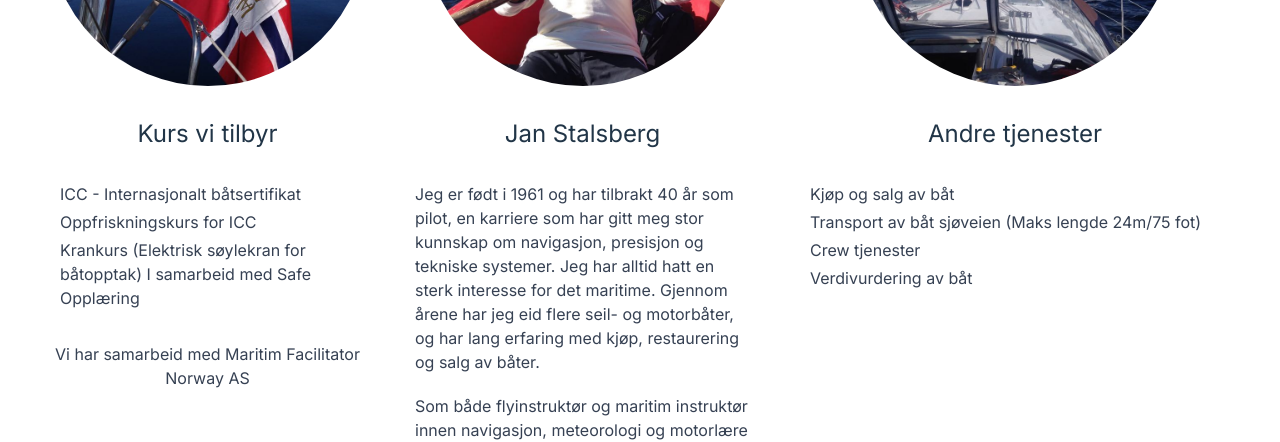
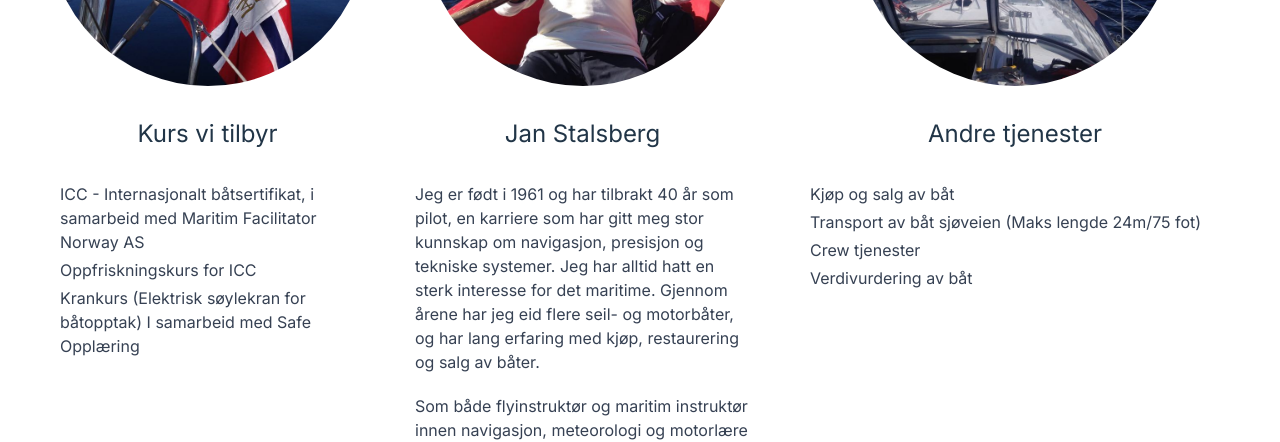
Before and after one commit to AnnaSkudsveen/js-arctic, a React (Vite) app: page / in a window 1280 px wide. Shown: the part 934-1376 px from the top of the page. Built offline with nearby package versions, Linux system fonts and the light colour scheme.

Commit message:
fix: wording i text

```diff
--- a/src/home.jsx
+++ b/src/home.jsx
@@ -61,8 +61,8 @@ function Homepage() {
               <ul className="list-disc pl-5 text-gray-700 flex flex-col gap-1 text-start">
                 <li>
                   {language === "NO"
-                    ? "ICC - Internasjonalt båtsertifikat"
-                    : "ICC - International Boat Certificate"}
+                    ? "ICC - Internasjonalt båtsertifikat, i samarbeid med Maritim Facilitator Norway AS"
+                    : "ICC - International Boat Certificate, in collaboration with Maritime Facilitator Norway AS"}
                 </li>
                 <li>
                   {language === "NO"
@@ -77,12 +77,6 @@ function Homepage() {
                 </li>
               </ul>
             </div>
-
-            <p className="text-gray-700">
-              {language === "NO"
-                ? "Vi har samarbeid med Maritim Facilitator Norway AS"
-                : "We collaborate with Maritime Facilitator Norway AS"}
-            </p>
           </div>
 
           <div className="flex flex-col items-center justify-start gap-8 w-full max-w-[450px] text-center">
```
